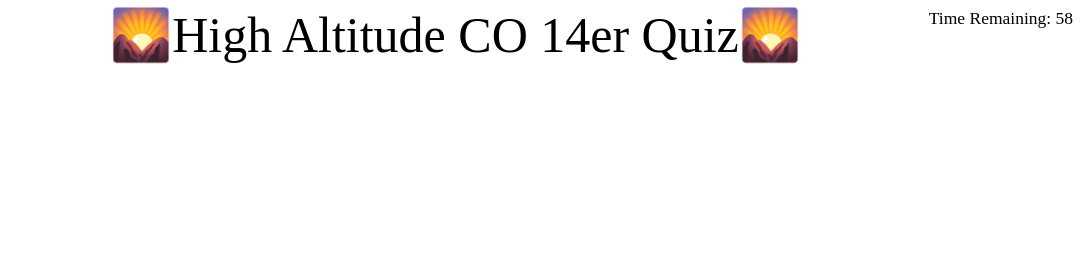
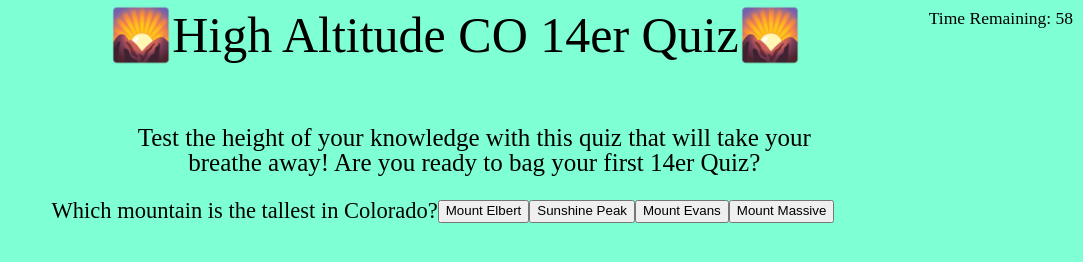
Before and after one commit to azwethinkweizkd/High-Altitude-CO-14er-Quiz, a plain HTML site: page index.html in a window 1280 px wide. Both pictures are taken after a click on the button "Take Quiz". Shown: the whole page, without its empty margins (197-1280 px from the left). Drawn offline with Linux system fonts and the light colour scheme.

Commit message:
Made quesitons appear when the start game button is initiated, added responses to buttons to answer questions, some styling in CSS

```diff
--- a/assets/css/style.css
+++ b/assets/css/style.css
@@ -3,16 +3,33 @@
 }
 html {
   font-size: 62.5%;
+  background-color: aquamarine;
+  line-height: 1.5;
 }
 
 .container {
   display: flex;
   justify-content: center;
+  flex-direction: column;
 }
-.header {
+.container p {
+  display: flex;
+  font-size: 2.5rem;
+  white-space: pre-wrap;
+  text-align: center;
+  flex-direction: column;
+}
+.container-intro {
+  /* border: 0.5rem solid black; */
+  display: flex;
+  flex-direction: column;
+}
+
+.container-header {
   align-items: center;
   font-size: 5rem;
   margin: 1rem 0 0 2.5rem;
+  padding-bottom: 4rem;
 }
 .timer {
   right: 1rem;
@@ -22,9 +39,30 @@ html {
   align-self: center;
 }
 
-button {
+#take-quiz {
+  display: flex;
+  justify-content: center;
   align-items: center;
+  align-self: center;
   border-radius: 0.5rem 0.5rem 0.5rem 0.5rem;
   background-color: red;
   font-size: 3rem;
 }
+
+.hiddenbutton {
+  visibility: hidden;
+  display: flex;
+  flex-wrap: wrap;
+  flex-direction: column;
+  align-content: space-between;
+}
+
+.container-questions {
+  display: flex;
+  justify-content: center;
+}
+
+#question {
+  font-size: 2.25rem;
+  position: relative;
+}
--- a/assets/js/script.js
+++ b/assets/js/script.js
@@ -1,59 +1,66 @@
 //Selects the element and creates the timer where the time left in the quiz will be displayed
-var timeElement = document.querySelector(".timer");
+let timeElement = document.querySelector(".timer");
 
-var mainEl = document.getElementById("main");
+let mainEl = document.getElementById(".main");
 
-var takeQuizEl = document.querySelector("#take-quiz");
+let takeQuizEl = document.querySelector("#take-quiz");
 
-var allQuestions = [
-  (question1 = {
+let currQuest = document.querySelector("#question");
+
+let ans1 = document.getElementById("ans1");
+let ans2 = document.getElementById("ans2");
+let ans3 = document.getElementById("ans3");
+let ans4 = document.getElementById("ans4");
+
+let allQuestions = [
+  (question = {
     question: "Which mountain is the tallest in Colorado?",
-    answers: ["Sunshine Peak", "Mount Evans", "Mount Massive", "Mount Elbert"],
+    answers: ["Mount Elbert", "Sunshine Peak", "Mount Evans", "Mount Massive"],
     correctAnswer: "Mount Elbert",
   }),
-  (question2 = {
+  (question = {
     question: "How many 14k ft. mountains are there in Colorado?",
-    answers: ["57", "48", "62", "53"],
+    answers: ["57", "48", "53", "62"],
     correctAnswer: "53",
   }),
-  (question3 = {
+  (question = {
     question: "Blanca Peak belongs to which group of mountain ranges?",
     answers: [
+      "Sangre de Cristo Range",
       "San Juan Mountains",
       "Sawatch Range",
       "Culebra Range",
-      "Sangre de Cristo Range",
     ],
     correctAnswer: "Sangre de Cristo Range",
   }),
-  (question4 = {
+  (question = {
     question: "The worlds highest cog railway goes to the peak of which 14er?",
     answers: ["Mount Elbert", "Mount Lincoln", "Tabeguache Peak", "Pikes Peak"],
     correctAnswer: "Pikes Peak",
   }),
-  (question5 = {
+  (question = {
     question:
       "The Collegiate Peaks consist of Mount Harvard, Mount Yale, Mount Columbia, and which other mountain?",
     answers: [
       "Mount Brown",
+      "Mount Princeton",
       "Mount Cornell",
       "Dartmouth Peak",
-      "Mount Princeton",
     ],
     correctAnswer: "Mount Princeton",
   }),
-  (question6 = {
+  (question = {
     question:
       "Which mountain was displayed on the Colorado State Quarter released in 2006?",
-    answers: ["Mount Elbert", "Grays Peak", "Torreys Peak", "Longs Peak"],
+    answers: ["Longs Peak", "Mount Elbert", "Grays Peak", "Torreys Peak"],
     correctAnswer: "Longs Peak",
   }),
-  (question7 = {
+  (question = {
     question: "What is the height of Mount Antero?",
-    answers: ["15213", "14440", "14216", "14276"],
+    answers: ["15213", "14440", "14276", "14216"],
     correctAnswer: "14276",
   }),
-  (question8 = {
+  (question = {
     question:
       "Unfortunately, this mountain came up short by 12 ft. and is the second tallest mountain in Colorado. That mountain is...?",
     answers: [
@@ -64,12 +71,12 @@ var allQuestions = [
     ],
     correctAnswer: "Mount Massive",
   }),
-  (question9 = {
+  (question = {
     question: "What was the original name of Mount Evans?",
     answers: ["Mount Rosalie", "Mount Bierstadt", "Echo Peak", "Mount Ouray"],
     correctAnswer: "Mount Rosalie",
   }),
-  (question10 = {
+  (question = {
     question: "Uncompahgre Peak was named by which Native American Tribe?",
     answers: [
       "Arapahoe nation",
@@ -81,39 +88,109 @@ var allQuestions = [
   }),
 ];
 //Creates variable for how long the quiz will last
-var timeRemaining = 60;
+
+let timeRemaining = 60;
+
+let currentQuestIndex = 0;
+
+let shuffledQuest;
+function score() {
+  //logic
+}
+
+ans1.addEventListener("click", function () {
+  // alert(ans1.innerHTML);
+  // score(ans1.innerHTML);
+  //if(this.inputMode("You selected " + ans1.innerHTML + " continue..y/n"))
+
+  // compare selected answser with the correct answer for this given index
+  // if they are matching then increase correct answer + 1,
+  // if not wronasnger+1
+
+  if (ans1.innerHTML === allQuestions[currentQuestIndex].correctAnswer) {
+    score++;
+  }
+  if (ans1.innerHTML !== allQuestions[currentQuestIndex].correctAnswer) {
+    timeRemaining - 3;
+  }
+  // if(ans1.innerHTML==allquestions[currentQuestIndex].correctAnswer)
+  // c=c+1;
+  // else
+  // w=w+1
+
+  displayQuestion(currentQuestIndex);
+});
+
+ans2.addEventListener("click", function () {
+  // alert(ans2.innerHTML);
+  // displayQuestion(currentQuestIndex);
+  if (ans2.innerHTML === allQuestions[currentQuestIndex].correctAnswer) {
+    score++;
+  }
+  if (ans2.innerHTML !== allQuestions[currentQuestIndex].correctAnswer) {
+    timeRemaining - 3;
+  }
+});
+
+ans3.addEventListener("click", function () {
+  // alert(ans3.innerHTML);
+  // displayQuestion(currentQuestIndex);
+  if (ans3.innerHTML === allQuestions[currentQuestIndex].correctAnswer) {
+    score++;
+  }
+  if (ans3.innerHTML !== allQuestions[currentQuestIndex].correctAnswer) {
+    timeRemaining - 3;
+  }
+});
+
+ans4.addEventListener("click", function () {
+  // alert(ans4.innerHTML);
+  // displayQuestion(currentQuestIndex);
+  if (ans4.innerHTML === allQuestions[currentQuestIndex].correctAnswer) {
+    score++;
+  }
+  if (ans4.innerHTML !== allQuestions[currentQuestIndex].correctAnswer) {
+    timeRemaining - 3;
+  }
+});
 
 takeQuizEl.addEventListener("click", function () {
   startQuiz();
 });
 
+function displayQuestion() {
+  // alert(currentQuestIndex);
+  currQuest.innerHTML = allQuestions[currentQuestIndex].question;
+  ans1.innerHTML = allQuestions[currentQuestIndex].answers[0];
+  ans2.innerHTML = allQuestions[currentQuestIndex].answers[1];
+  ans3.innerHTML = allQuestions[currentQuestIndex].answers[2];
+  ans4.innerHTML = allQuestions[currentQuestIndex].answers[3];
+  currentQuestIndex = currentQuestIndex + 1;
+}
 //Funtion that will create the timer for how long you create it for
 function startQuiz() {
   takeQuizEl.setAttribute("style", "display:none");
-  var timeInterval = setInterval(function () {
+  ans1.setAttribute("style", "visibility:visible");
+  ans2.setAttribute("style", "visibility:visible");
+  ans3.setAttribute("style", "visibility:visible");
+  ans4.setAttribute("style", "visibility:visible");
+  displayQuestion();
+  //let currentQuestIndex = currentQuestIndex + 1;
+  let timeInterval = setInterval(function () {
     timeRemaining--;
     timeElement.textContent = "Time Remaining: " + timeRemaining;
 
     if (timeRemaining === 0) {
       clearInterval(timeInterval);
-      sendMessage();
+      endQuiz();
     }
   }, 1000);
 }
 
-// function sendMessage() {
-//   mainEl.setAttribute("style", "display:none");
-//   var endMsg = mainEl.createElement("div");
-//   endMsg.textContent = "Quiz has ended";
-//   mainEl.appendChild(endMsg);
-// }
-
-function quizQuestions() {
-  for (var i = 0; i < allQuestions.length; i++) {
-    //pull out each question individually that are objects
-    //display question on the screen and the interaction with it
-    //display correct or wrong
-    //move to the next question
-    //record the score if a correct answer is achieved
-  }
+function endQuiz() {
+  timeElement.setAttribute("style", "display:none");
+  mainEl.setAttribute("style", "display:none");
+  var endMsg = mainEl.createElement("p");
+  endMsg.textContent = "Quiz has ended, lets see how you did!";
+  mainEl.appendChild(endMsg);
 }
--- a/index.html
+++ b/index.html
@@ -9,21 +9,25 @@
     <link rel="stylesheet" href="./assets/css/style.css" />
   </head>
   <body>
-    <header class="container">
+    <header class="container container-header">
       <h1 class="header">🌄High Altitude CO 14er Quiz🌄</h1>
       <div class="timer"></div>
     </header>
 
     <main class="container" id="main">
-      <button id="take-quiz">Take Quiz</button>
-      <div class="questions">
-        <h2 class="question"></h2>
-        <ul class="answers">
-          <li id="first-child-ul"></li>
-          <li id="second-child-ul"></li>
-          <li id="third-child-ul"></li>
-          <li id="fourth-child-ul"></li>
-        </ul>
+      <div class="container-intro">
+        <p>
+          Test the height of your knowledge with this quiz that will take your
+          breathe away! Are you ready to bag your first 14er Quiz?
+        </p>
+        <button id="take-quiz">Take Quiz</button>
+      </div>
+      <div class="container-questions">
+        <h2 id="question"></h2>
+        <button id="ans1" class="hiddenbutton"></button>
+        <button id="ans2" class="hiddenbutton"></button>
+        <button id="ans3" class="hiddenbutton"></button>
+        <button id="ans4" class="hiddenbutton"></button>
       </div>
     </main>
     <script src="./assets/js/script.js"></script>
```
